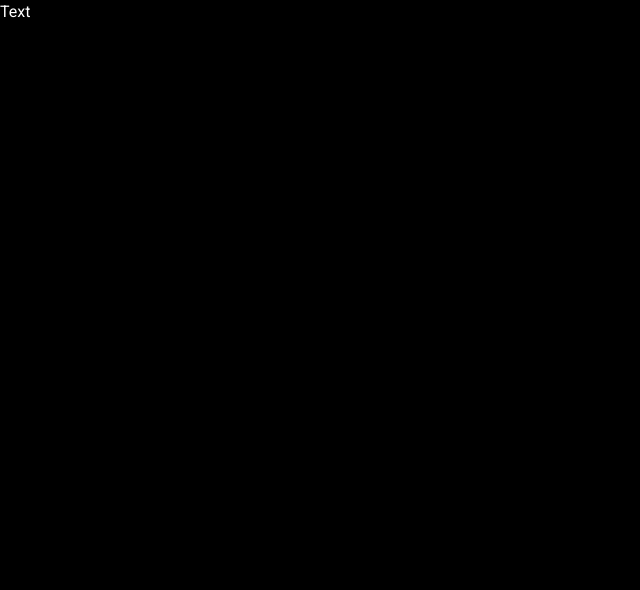
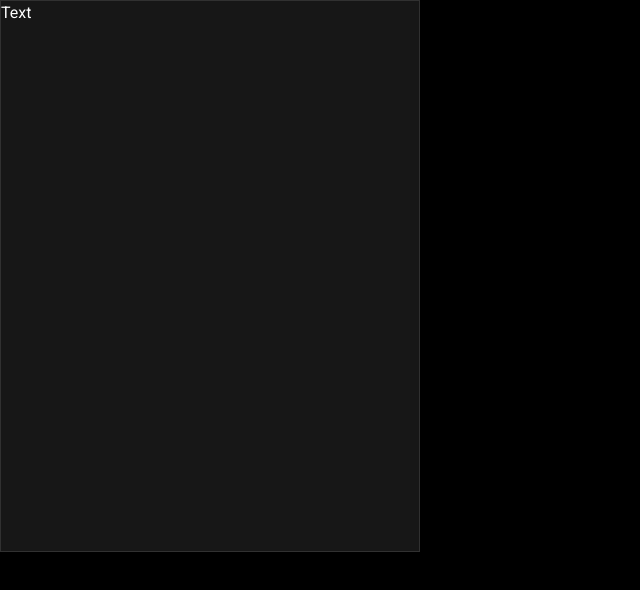
Before and after one commit to Mikhail1530/cards_project, a React (Vite) app: page / in a window 1280 px wide. Shown: the top 590 px of the page, without its empty margins (0-640 px from the left). Built offline with nearby package versions, Linux system fonts and the light colour scheme.

Commit message:
feat: add card completed

```diff
--- a/src/App.tsx
+++ b/src/App.tsx
@@ -3,6 +3,6 @@ import { Card } from "@/components/ui/card";
 
 export function App() {
   return <div>
-    <Card className={"someNmae"} title={"cardtitle"}>Text</Card>
+    <Card  className={"someNmae"} title={"cardtitle"}>Text</Card>
   </div>
 }
--- a/src/components/ui/card/card.module.scss
+++ b/src/components/ui/card/card.module.scss
@@ -1,19 +1,6 @@
 .card {
-  padding: 16px;
-
-  background-color: #fff;
-  border: 1px solid #ccc;
-  border-radius: 8px;
-  box-shadow: 0 0 10px rgb(0 0 0 / 10%);
-
-  transition: box-shadow 0.3s ease;
+  width: 420px;
+  height: 552px;
+  background-color: var(--color-dark-700);
+  border: 1px solid #313131;
 }
-
-.card:hover {
-  box-shadow: 0 0 20px rgb(0 0 0 / 20%);
-}
-
-.icon {
-  margin-right: 8px;
-  color: #333;
-}
--- a/src/components/ui/card/card.tsx
+++ b/src/components/ui/card/card.tsx
@@ -1,25 +1,19 @@
-import { ComponentProps, ReactNode } from 'react'
-import s from "@/components/ui/button/button.module.scss";
+import { ComponentProps, ReactNode } from 'react';
+import s from "@/components/ui/card/card.module.scss";
 
-
-type CommonProps = {
-  children: ReactNode
-} & ComponentProps<'div'>
-
-type ConditionalProps = {
-  icon?: ReactNode
-  title?: string
-}
-
-export type CardProps = CommonProps & ConditionalProps
+type CardProps = {
+  icon?: ReactNode;
+  title?: string;
+  className?: string;
+} & ComponentProps<'div'>;
 
 export const Card = (props: CardProps) => {
-  const { children, className, icon, title, ...rest }= props
+  const { children, className, icon, title, ...rest } = props;
 
   return (
-    <div className={` ${className}`} title={title}{...rest}>
-      {icon && <span className={s.icon}>{icon}</span>}
+    <div className={`${s.card} ${className ?? ''}`} {...rest}>
+      {icon && <div className={s.icon}>{icon}</div>}
       {children}
     </div>
-  )
-}
+  );
+};
```
